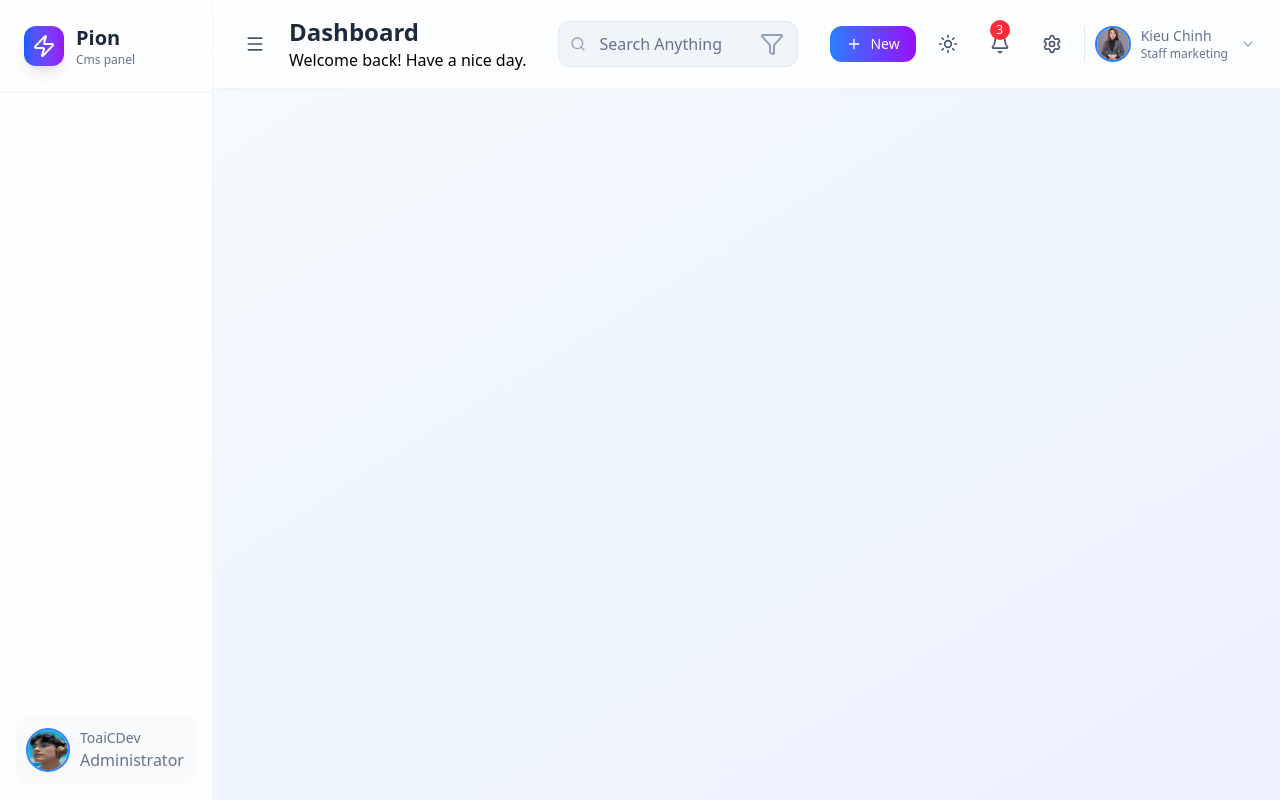
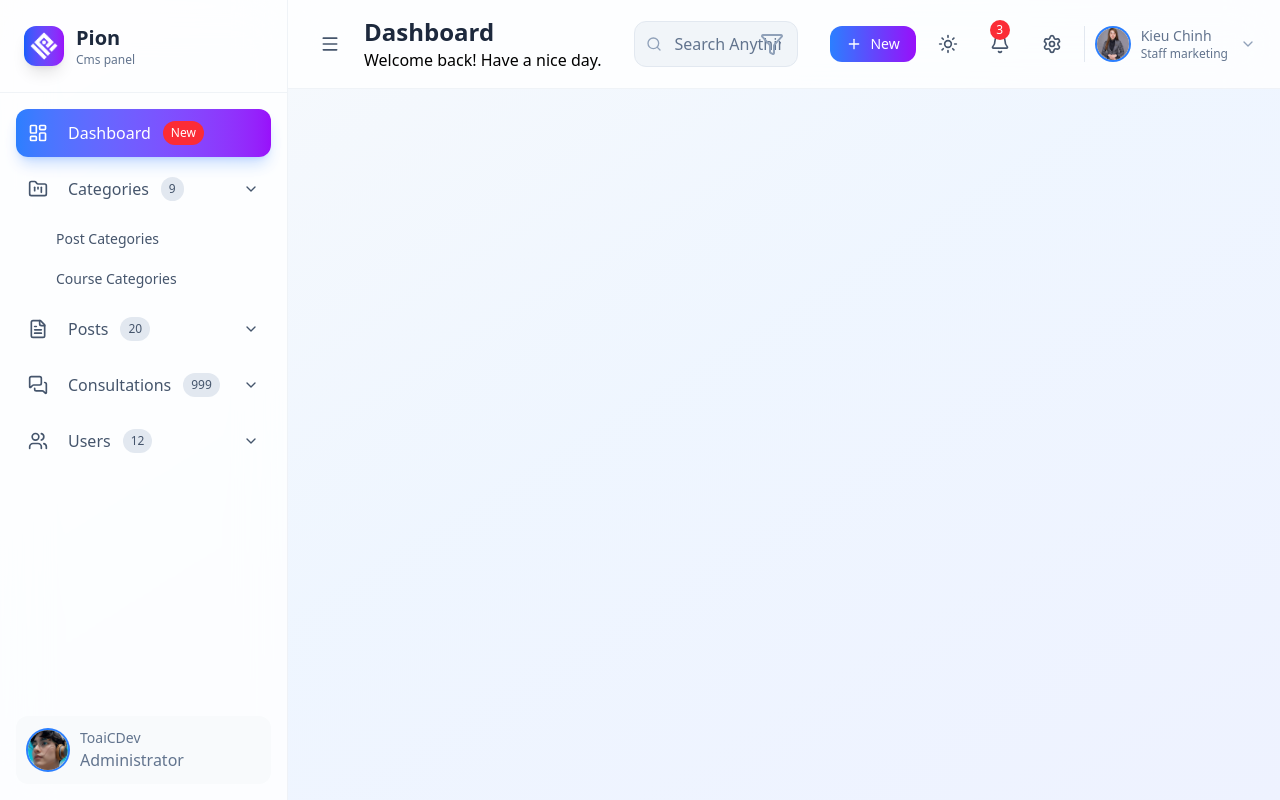
Before and after one commit to toainguyen1504/final-project-pion-admin-cms, a React (Vite) app: page / in a window 1280 px wide. Built offline with nearby package versions, Linux system fonts and the light colour scheme.

Commit message:
build: add Navigation with dynamic menus and sidebar toggle

```diff
--- a/src/App.jsx
+++ b/src/App.jsx
@@ -1,19 +1,27 @@
-import "./App.css";
-
+import { useState } from "react";
 import Sidebar from "./components/Layout/Sidebar";
 import Header from "./components/Layout/Header";
+// import "./App.css";
 
 function App() {
+  const [sideBarCollapsed, setSideBarCollapsed] = useState(false);
+  const [currentPage, setCurrentPage] = useState("dashboard");
+
   return (
     <div
       className="min-h-screen bg-gradient-to-br from-slate-50 via-blue-50 to-indigo-50
     dark:from-slate-900 dark:via-slate-800 dark:to-slate-900 transition-all duration-500"
     >
       <div className="flex h-screen overflow-hidden">
-        <Sidebar />
+        <Sidebar
+          collapsed={sideBarCollapsed}
+          onToggle={() => setSideBarCollapsed(!sideBarCollapsed)}
+          currentPage={currentPage}
+          onPageChange={setCurrentPage}
+        />
 
         <div className="flex flex-1 flex-col overflow-hidden">
-          <Header />
+          <Header sidebarCollapsed = {sideBarCollapsed} onToggleSidebar = {() => setSideBarCollapsed(!sideBarCollapsed)}/>
         </div>
       </div>
     </div>
--- a/src/components/Layout/Header.jsx
+++ b/src/components/Layout/Header.jsx
@@ -9,9 +9,9 @@ import {
   Sun,
 } from "lucide-react";
 
-import user_default from '../../assets/images/user_default.jpg';
+import user_default from "../../assets/images/user_default.jpg";
 
-function Header() {
+function Header({ onToggleSidebar }) {
   return (
     <div
       className="bg-white/80 dark:bg-slate-900/80 backdrop-blur-xl border-b
@@ -23,6 +23,7 @@ function Header() {
           <button
             className="p-2 rounded-lg text-slate-600 dark:text-slate-300 hover:bg-slate-100
          dark:hover:bg-slate-800 transition-colors"
+            onClick={onToggleSidebar}
           >
             <Menu className="w-5 h-5" />
           </button>
@@ -98,7 +99,7 @@ function Header() {
             <img
               src={user_default}
               alt="user"
-              className="w-8 h-8 rounded-full ring-2 ring-blue-500"
+              className="w-8 h-8 rounded-full ring-2 ring-blue-500 object-cover"
             />
             <div className="hidden md:block">
               <p className="text-sm font-medium text-slate-500 dark:text-slate-400">
--- a/src/components/Layout/Sidebar.jsx
+++ b/src/components/Layout/Sidebar.jsx
@@ -1,23 +1,123 @@
-import { Zap } from "lucide-react";
-import toaicdevImg from '../../assets/images/toaicdev.png';
+import {
+  Zap,
+  LayoutDashboard,
+  FolderKanban,
+  FileText,
+  MessagesSquare,
+  Users,
+  Tags,
+  GraduationCap,
+  Settings,
+  Activity,
+  BookOpen,
+  ListChecks,
+  ChevronDown,
+} from "lucide-react";
+import toaicdevImg from "../../assets/images/toaicdev.png";
+import logo_icon from "../../assets/images/logo_icon.png";
+import { useState } from "react";
 
-function Sidebar() {
+const menuItems = [
+  {
+    id: "dashboard",
+    icon: LayoutDashboard,
+    label: "Dashboard",
+    active: true,
+    badge: "New",
+  },
+  {
+    id: "categories",
+    icon: FolderKanban,
+    label: "Categories",
+    submenu: [
+      { id: "post-categories", label: "Post Categories", icon: Tags },
+      { id: "course-categories", label: "Course Categories", icon: BookOpen },
+    ],
+    count: "9",
+  },
+  {
+    id: "posts",
+    icon: FileText,
+    label: "Posts",
+    submenu: [
+      { id: "all-posts", label: "All Posts", icon: FileText },
+      { id: "seo-settings", label: "SEO Settings", icon: Settings },
+      { id: "drafts", label: "Drafts", icon: ListChecks },
+      { id: "tags", label: "Tags & Keywords", icon: Tags },
+    ],
+    count: "20",
+  },
+  {
+    id: "consultations",
+    icon: MessagesSquare,
+    label: "Consultations",
+    submenu: [
+      {
+        id: "consult-requests",
+        label: "Consult Requests",
+        icon: MessagesSquare,
+      },
+      { id: "consult-topics", label: "Consult Topics", icon: BookOpen },
+      { id: "consult-history", label: "Consult History", icon: Activity },
+    ],
+    count: "999",
+  },
+  {
+    id: "users",
+    icon: Users,
+    label: "Users",
+    submenu: [
+      { id: "all-users", label: "All Users", icon: Users },
+      { id: "roles", label: "Roles & Permissions", icon: Settings },
+      { id: "activity", label: "User Activity", icon: Activity },
+      { id: "feedback", label: "User Feedback", icon: MessagesSquare },
+    ],
+    count: "12",
+  },
+];
+
+function Sidebar({ collapsed, currentPage, onPageChange }) {
+  const [expandedItems, setExpandedItems] = useState(new Set(["categories"]));
+
+  const toggleExpanded = (itemId) => {
+    const newExpanded = new Set(expandedItems);
+
+    if (newExpanded.has(itemId)) {
+      newExpanded.delete(itemId);
+    } else {
+      newExpanded.add(itemId);
+    }
+
+    setExpandedItems(newExpanded);
+  };
+
   return (
     <div
-      className="transition duration-400 ease-in-out bg-white/80 dark:bg-slate-900/80
-    backdrop-blur-xl border-r border-slate-200/50 dark:border-slate-700/50 flex flex-col relative z-10"
+      className={`${collapsed ? "w-20" : "w-72"}
+      transition-all duration-300 ease-in-out bg-white/80 dark:bg-slate-900/80
+    backdrop-blur-xl border-r border-slate-200/50 dark:border-slate-700/50 flex flex-col relative z-10`}
     >
       {/* Logo */}
-      <div className="p-6 border-b border-slate-200/50 dark:border-slate-700/50">
+      <div
+        className={`${
+          collapsed ? "flex items-center justify-center px-4 py-6" : "p-6"
+        } border-b border-slate-200/50 dark:border-slate-700/50`}
+      >
         <div className="flex items-center space-x-3">
           <div
             className="w-10 h-10 bg-gradient-to-r from-blue-600 to-purple-600 rounded-xl
-             flex items-center justify-center shadow-lg"
+             flex items-center justify-center shadow-lg shrink-0"
           >
-            <Zap className="w-6 h-6 text-white" />
+            <img
+              src={logo_icon}
+              alt="Logo Pion"
+              className="w-10 h-10 p-1.5 object-contain"
+            />
+            {/* <Zap className="w-6 h-6 text-white" /> */}
           </div>
 
           {/* Conditional rendering */}
+          {!collapsed && (
             <div>
               <h1 className="text-xl font-bold text-slate-800 dark:text-white<">
                 Pion
@@ -26,19 +126,87 @@ function Sidebar() {
                 Cms panel
               </p>
             </div>
+          )}
         </div>
       </div>
 
       {/* Navigation - display dynamic menus */}
-      <nav className="flex-1 p-4 space-y-2 overflow-y-auto"></nav>
+      <nav className="flex-1 p-4 space-y-2 overflow-y-auto">
+        {menuItems.map((item) => (
+          <div key={item.id}>
+            <button
+              className={`w-full flex items-center justify-between p-3 rounded-xl transition-all duration-200
+                ${
+                  currentPage === item.id || item.active
+                    ? "bg-gradient-to-r from-blue-500 to-purple-600 text-white shadow-lg shadow-blue-500/25"
+                    : "text-slate-600 dark:text-slate-300 hover:bg-slate-100 dark:hover:bg-slate-800/50"
+                }`}
+              onClick={() => {
+                if (item.submenu) {
+                  toggleExpanded(item.id);
+                } else {
+                  onPageChange(item.id);
+                }
+              }}
+            >
+              <div className="flex items-center space-x-3">
+                <item.icon className={`w-5 h-5`} />
+                {/* Conditional rendering */}
+
+                {!collapsed && (
+                  <>
+                    <span className="font-medium ml-2">{item.label}</span>
+
+                    {item.badge && (
+                      <span className="px-2 py-1 text-xs bg-red-500 text-white rounded-full">
+                        {item.badge}
+                      </span>
+                    )}
+
+                    {item.count && (
+                      <span
+                        className="px-2 py-1 text-xs bg-slate-200 dark:bg-slate-700 text-slate-600
+                     dark:text-slate-300 rounded-full"
+                      >
+                        {item.count}
+                      </span>
+                    )}
+                  </>
+                )}
+              </div>
+
+              {!collapsed && item.submenu && (
+                <ChevronDown className={`w-4 h-4 transition-transform`} />
+              )}
+            </button>
+
+            {/* Sub menus */}
+            {!collapsed && item.submenu && expandedItems.has(item.id) && (
+              <div className="ml-8 mt-2 space-y-1">
+                {item.submenu.map((sub) => (
+                  <button
+                    key={sub.id}
+                    className="w-full text-left p-2 text-sm text-slate-600 dark:text-slate-400 hover:text-slate-800
+                   dark:hover:text-slate-200 hover:bg-slate-100 dark:hover:bg-slate-800/50 rounded-lg transition-all"
+                  >
+                    {/* <sub.icon className={`w-4 h-4`} /> */}
+                    {sub.label}
+                  </button>
+                ))}
+              </div>
+            )}
+          </div>
+        ))}
+      </nav>
 
       {/* User profile */}
+      {!collapsed && (
         <div className="p-4 border-slate-200/50 dark:border-slate-700/50">
           <div className="flex items-center space-x-3 p-3 rounded-xl bg-slate-50 dark:bg-slate-800/50">
             <img
               src={toaicdevImg}
               alt="ToaiCDev Admin"
-            className="w-10 h-10 rounded-full ring-2 ring-blue-500"
+              className="w-10 h-10 rounded-full ring-2 ring-blue-500 object-cover"
             />
             <div className="flex-1 min-w-0">
               <div className="flex-1 min-w-0">
@@ -52,6 +220,7 @@ function Sidebar() {
             </div>
           </div>
         </div>
+      )}
     </div>
   );
 }
```
Also changed, not shown: src/assets/images/logo_icon.png (added). Lines whose indentation alone changed are shown as unchanged.
